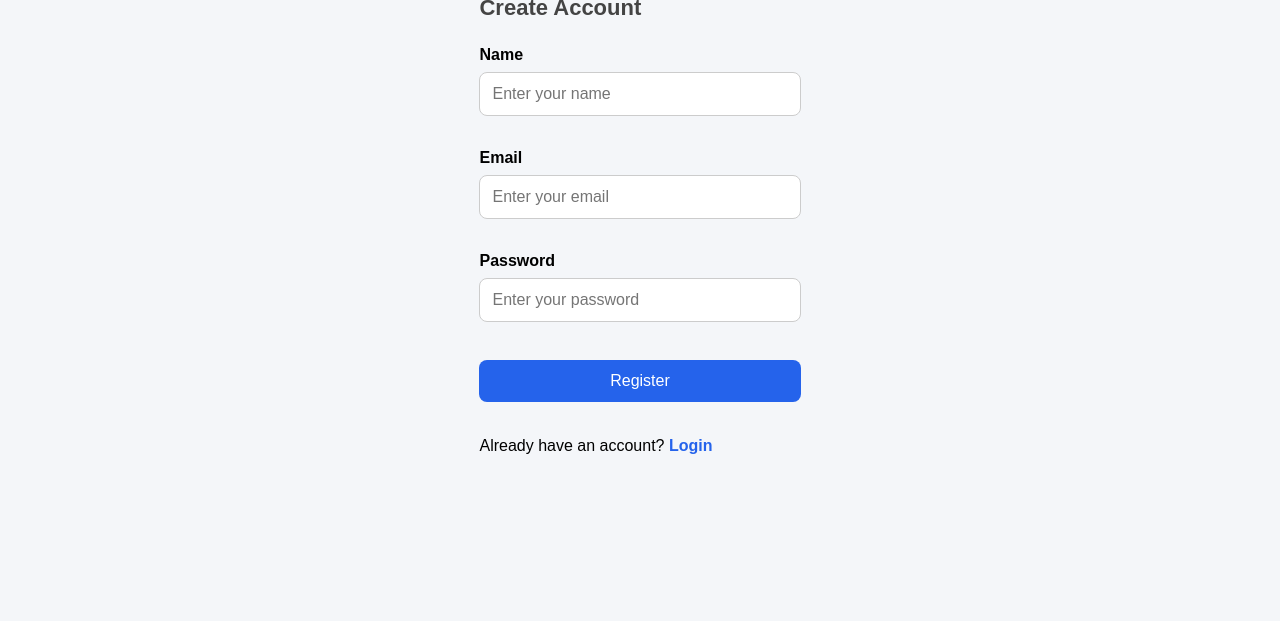
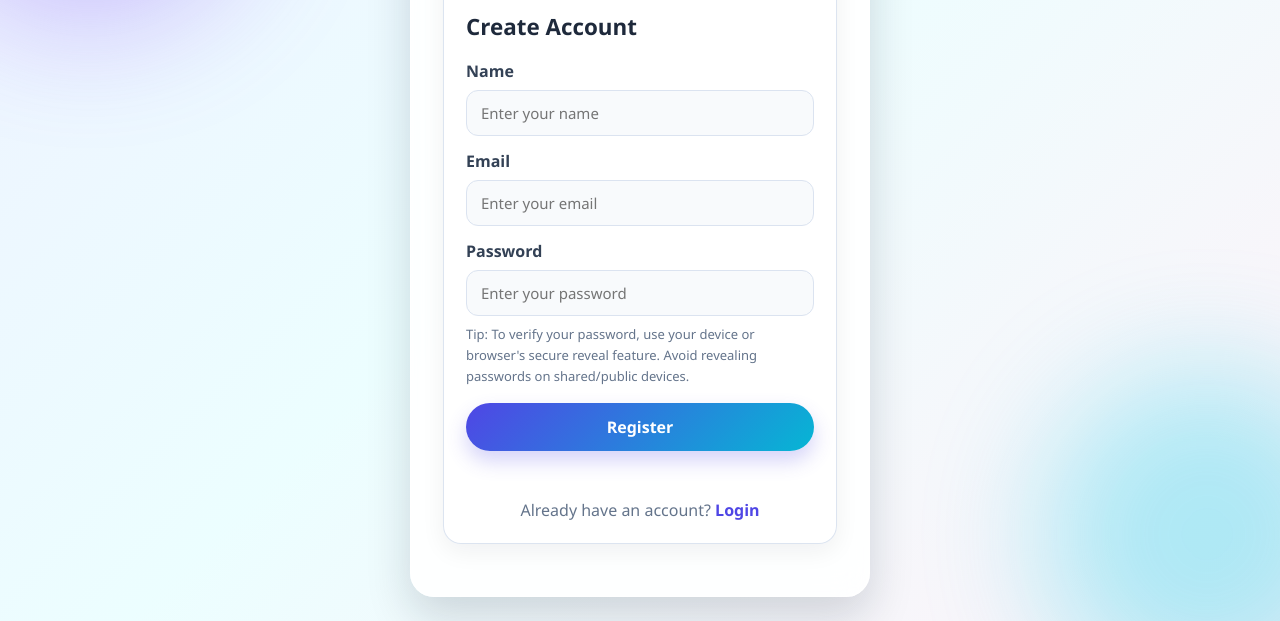
Before and after one commit to Abdul6853/AI-Resume-Analyzer, a plain HTML site: page Frontend/register.html in a window 1280 px wide. Shown: the part 197-818 px from the top of the page. Drawn offline with nearby package versions, Linux system fonts and the light colour scheme.

Commit message:
Improved frontend UI

```diff
--- a/Frontend/login.js
+++ b/Frontend/login.js
@@ -1,3 +1,5 @@
+// password peek removed
+
 async function login() {
 
     const email = document.getElementById("email").value;
--- a/Frontend/register.html
+++ b/Frontend/register.html
@@ -12,13 +12,14 @@
 
 </head>
 
-<body>
+<body class="auth-page">
 
     <div class="auth-container">
 
-        <div class="auth-card">
+        <div class="card">
 
             <h1>AI Resume Analyzer</h1>
+            <p class="subtitle">Create your account and start analyzing resumes with confidence.</p>
 
             <h2>Create Account</h2>
 
@@ -39,6 +40,8 @@
                         type="password"
                         id="password"
                         placeholder="Enter your password">
+
+                    <p class="access-note">Tip: To verify your password, use your device or browser's secure reveal feature. Avoid revealing passwords on shared/public devices.</p>
 
                     <button id="registerBtn">
                 Register
--- a/Frontend/register.js
+++ b/Frontend/register.js
@@ -1,3 +1,5 @@
+// password peek removed
+
 const registerBtn = document.getElementById("registerBtn");
 
 registerBtn.addEventListener("click", registerUser);
--- a/Frontend/style.css
+++ b/Frontend/style.css
@@ -1,181 +1,272 @@
+:root {
+    --primary: #4f46e5;
+    --primary-dark: #4338ca;
+    --accent: #06b6d4;
+    --text: #0f172a;
+    --muted: #64748b;
+    --border: #dbe3f0;
+    --surface: rgba(255, 255, 255, 0.9);
+    --shadow: 0 20px 45px rgba(15, 23, 42, 0.16);
+}
+
 * {
     margin: 0;
     padding: 0;
     box-sizing: border-box;
-    font-family: Arial, Helvetica, sans-serif;
+    font-family: "Segoe UI", Tahoma, Geneva, Verdana, sans-serif;
 }
 
 body {
-    background: #f4f6f9;
+    min-height: 100vh;
+    padding: 24px;
     display: flex;
     justify-content: center;
-    padding: 40px;
+    align-items: center;
+    background: linear-gradient(135deg, #eef2ff 0%, #ecfeff 45%, #fdf2f8 100%);
+    color: var(--text);
+    position: relative;
+    overflow-x: hidden;
 }
 
-.container {
-    width: 800px;
+body::before,
+body::after {
+    content: "";
+    position: fixed;
+    width: 320px;
+    height: 320px;
+    border-radius: 50%;
+    filter: blur(60px);
+    opacity: 0.35;
+    z-index: 0;
+    animation: floatBlob 10s ease-in-out infinite alternate;
+}
+
+body::before {
+    background: #8b5cf6;
+    top: -90px;
+    left: -80px;
+}
+
+body::after {
+    background: #22d3ee;
+    bottom: -100px;
+    right: -80px;
+    animation-duration: 12s;
+}
+
+body.auth-page {
+    align-items: center;
+}
+
+body.dashboard-page {
+    align-items: flex-start;
+}
+
+.container,
+.auth-container {
+    position: relative;
+    z-index: 1;
+    width: min(100%, 980px);
+    background: var(--surface);
+    border: 1px solid rgba(255, 255, 255, 0.8);
+    border-radius: 24px;
+    box-shadow: var(--shadow);
+    padding: 32px;
+    backdrop-filter: blur(16px);
+}
+
+.auth-container {
+    width: min(100%, 460px);
 }
 
 h1 {
     text-align: center;
-    margin-bottom: 30px;
-    color: #2c3e50;
+    margin-bottom: 10px;
+    color: var(--primary);
+    font-size: 2rem;
+    font-weight: 800;
+}
+
+h2 {
+    margin-bottom: 18px;
+    color: #1e293b;
+    font-size: 1.4rem;
+}
+
+h3 {
+    margin-top: 18px;
+    margin-bottom: 8px;
+    color: #0f172a;
+}
+
+.subtitle {
+    text-align: center;
+    color: var(--muted);
+    margin-bottom: 24px;
+    font-size: 1rem;
 }
 
 .card {
-    background: white;
-    padding: 25px;
-    border-radius: 10px;
-    box-shadow: 0px 2px 10px rgba(0,0,0,0.1);
-    margin-bottom: 25px;
+    background: rgba(255, 255, 255, 0.95);
+    border: 1px solid rgba(219, 227, 240, 0.96);
+    border-radius: 18px;
+    box-shadow: 0 8px 24px rgba(15, 23, 42, 0.06);
+    padding: 22px;
+    margin-bottom: 20px;
+    transition: transform 0.2s ease, box-shadow 0.2s ease;
+}
+
+.card:hover {
+    transform: translateY(-2px);
+    box-shadow: 0 12px 28px rgba(15, 23, 42, 0.1);
+}
+
+.card:active {
+    transform: scale(0.99);
 }
 
 label {
     display: block;
-    margin-top: 15px;
+    margin-top: 14px;
     margin-bottom: 8px;
-    font-weight: bold;
+    font-weight: 700;
+    color: #334155;
 }
 
-input[type=file] {
+input,
+textarea {
     width: 100%;
+    padding: 12px 14px;
+    border: 1px solid var(--border);
+    border-radius: 12px;
+    background: #f8fafc;
+    font-size: 15px;
+    color: var(--text);
+    transition: border-color 0.25s ease, box-shadow 0.25s ease, transform 0.2s ease;
+}
+
+input:focus,
+textarea:focus {
+    outline: none;
+    border-color: var(--primary);
+    box-shadow: 0 0 0 4px rgba(79, 70, 229, 0.15);
+    transform: translateY(-1px);
+}
+
+input[type="file"] {
     padding: 10px;
+    background: #ffffff;
+}
+
+input[type="file"]::file-selector-button {
+    border: none;
+    padding: 10px 14px;
+    border-radius: 10px;
+    background: linear-gradient(135deg, var(--primary), var(--accent));
+    color: white;
+    cursor: pointer;
+    margin-right: 10px;
 }
 
 textarea {
-    width: 100%;
     resize: vertical;
-    padding: 10px;
-    font-size: 15px;
-    border: 1px solid #ccc;
-    border-radius: 6px;
+    min-height: 130px;
 }
 
 button {
     width: 100%;
-    margin-top: 20px;
-    padding: 15px;
-    background: #007bff;
+    margin-top: 16px;
+    padding: 13px 16px;
+    border: none;
+    border-radius: 999px;
+    background: linear-gradient(135deg, var(--primary), var(--accent));
     color: white;
-    border: none;
-    border-radius: 6px;
-    font-size: 17px;
+    font-size: 16px;
+    font-weight: 700;
     cursor: pointer;
+    box-shadow: 0 10px 20px rgba(79, 70, 229, 0.24);
+    transition: transform 0.2s ease, box-shadow 0.2s ease, filter 0.2s ease;
 }
 
 button:hover {
-    background: #0056b3;
+    transform: translateY(-2px);
+    box-shadow: 0 14px 24px rgba(79, 70, 229, 0.28);
+    filter: brightness(1.03);
 }
 
-h2 {
-    margin-bottom: 20px;
-}
-
-h3 {
-    margin-top: 20px;
-    color: #2c3e50;
+button:active {
+    transform: scale(0.97);
+    box-shadow: 0 6px 12px rgba(79, 70, 229, 0.2);
 }
 
 #atsScore {
-    font-size: 40px;
-    color: green;
-    font-weight: bold;
+    font-size: 42px;
+    font-weight: 800;
+    color: #16a34a;
 }
 
 ul {
-    margin-left: 20px;
-    margin-top: 10px;
+    margin-left: 18px;
+    margin-top: 8px;
+    color: #334155;
 }
 
 p {
     margin-top: 8px;
     line-height: 1.6;
-}
-*{
-    margin:0;
-    padding:0;
-    box-sizing:border-box;
-    font-family:Arial, Helvetica, sans-serif;
+    color: #475569;
 }
 
-body{
-    background:#f4f6f9;
-    display:flex;
-    justify-content:center;
-    align-items:center;
-    height:100vh;
+#message {
+    margin-top: 14px;
+    min-height: 22px;
+    font-weight: 700;
 }
 
-.container{
-    width:380px;
-    background:white;
-    padding:35px;
-    border-radius:12px;
-    box-shadow:0 8px 20px rgba(0,0,0,0.15);
-    text-align:center;
+.access-note {
+    margin-top: 8px;
+    font-size: 13px;
+    color: var(--muted);
+    text-align: left;
 }
 
-h1{
-    color:#2563eb;
-    margin-bottom:10px;
-    font-size:30px;
+.link-area {
+    margin-top: 12px;
+    text-align: center;
+    color: var(--muted);
 }
 
-h2{
-    color:#444;
-    margin-bottom:25px;
-    font-size:22px;
+a {
+    text-decoration: none;
+    color: var(--primary);
+    font-weight: 700;
 }
 
-input{
-    width:100%;
-    padding:12px;
-    margin-bottom:18px;
-    border:1px solid #ccc;
-    border-radius:8px;
-    font-size:16px;
-    transition:0.3s;
+a:hover {
+    text-decoration: underline;
 }
 
-input:focus{
-    outline:none;
-    border-color:#2563eb;
-    box-shadow:0 0 5px rgba(37,99,235,0.3);
+@keyframes floatBlob {
+    from {
+        transform: translate(0, 0) scale(1);
+    }
+    to {
+        transform: translate(20px, -25px) scale(1.08);
+    }
 }
 
-button{
-    width:100%;
-    padding:12px;
-    border:none;
-    border-radius:8px;
-    background:#2563eb;
-    color:white;
-    font-size:16px;
-    cursor:pointer;
-    transition:0.3s;
+@media (max-width: 700px) {
+    body {
+        padding: 14px;
+    }
+
+    .container,
+    .auth-container {
+        padding: 22px;
+        border-radius: 18px;
+    }
+
+    h1 {
+        font-size: 1.6rem;
+    }
 }
-
-button:hover{
-    background:#1d4ed8;
-}
-
-#message{
-    margin-top:15px;
-    font-weight:bold;
-    min-height:20px;
-}
-
-p{
-    margin-top:20px;
-    color:#555;
-}
-
-a{
-    text-decoration:none;
-    color:#2563eb;
-    font-weight:bold;
-}
-
-a:hover{
-    text-decoration:underline;
-}
```
Also changed, not shown: Frontend/index.html (+2 -2 lines), Frontend/login.html (+6 -2 lines), 1 other file. Lines whose indentation alone changed are shown as unchanged.
